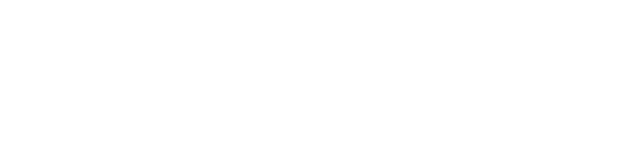
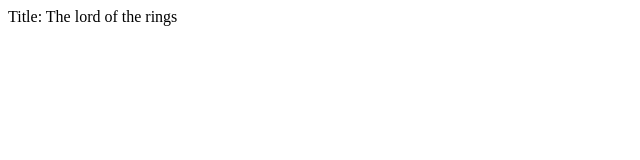
Before and after one commit to danielrsouza10/library, a plain HTML site: page index.html in a window 1280 px wide. Shown: the whole page, without its empty margins (0-640 px from the left). Drawn offline with Linux system fonts and the light colour scheme.

Commit message:
Put some content to show in the index.html

```diff
--- a/index.html
+++ b/index.html
@@ -9,6 +9,9 @@
     <title>Library</title>
 </head>
 <body>
+    <div id="card-container">
+
+    </div>
 
 </body>
 </html>
--- a/script.js
+++ b/script.js
@@ -17,4 +17,12 @@ console.log(book1.title);
 console.log(book2.author);
 
 library.push(book1);
+library.push(book2);
 console.log(library);
+
+const cardContainer = document.querySelector("#card-container");
+const cards = document.createElement("div");
+cards.className = "cards";
+cards.innerHTML = "Title: " + book1.title;
+
+cardContainer.appendChild(cards);
```
